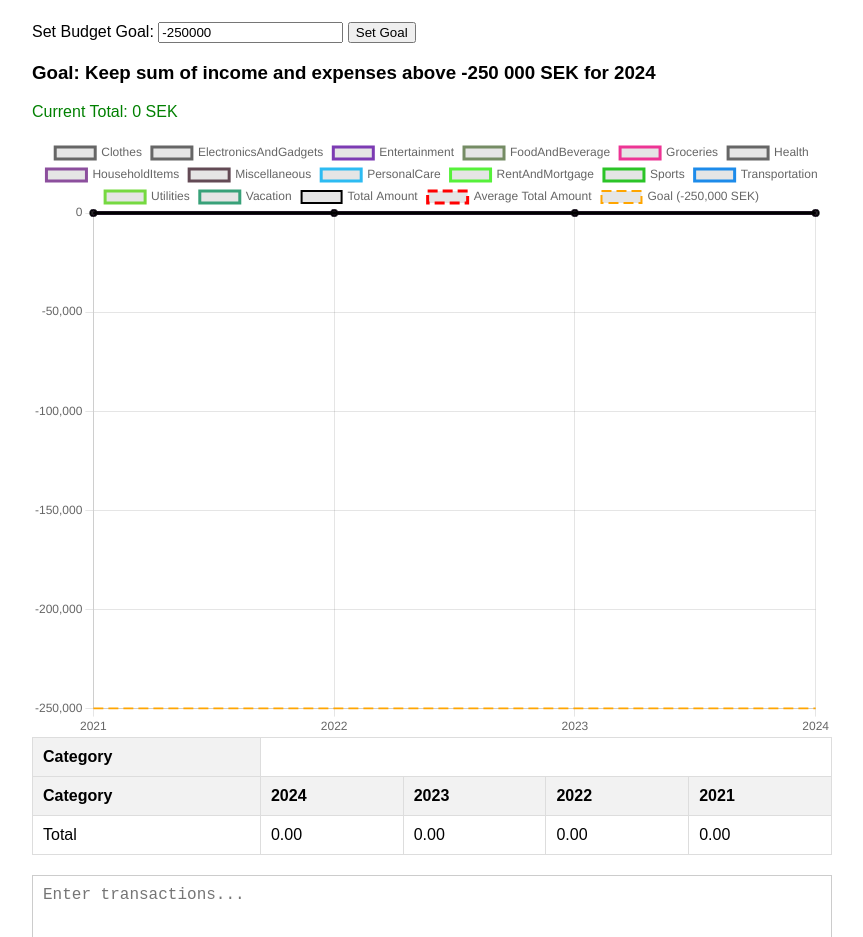
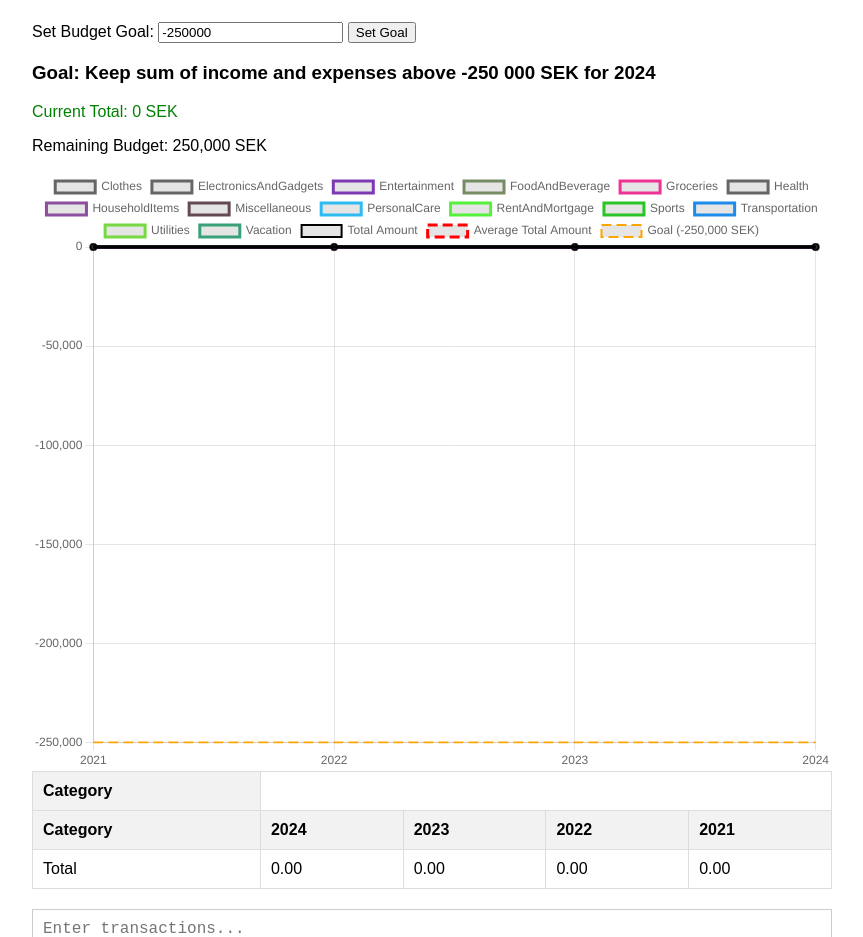
Before and after one commit to jhelgodt/Budget-Tracker, a website built with webpack: page index.html in a window 1280 px wide. Shown: the part 820-1757 px from the top of the page, without its empty margins (208-1071 px from the left). Built offline with nearby package versions, Linux system fonts and the light colour scheme.

Commit message:
Add remaining budget display for 2024
- Defined an annual budget for 2024.
- Calculated remaining budget by subtracting total expenses from the budget.
- Updated the webpage to display the remaining budget.

```diff
--- a/index.html
+++ b/index.html
@@ -294,6 +294,7 @@
           Goal: Keep sum of income and expenses above -250 000 SEK for 2024
         </h3>
         <p id="currentTotal">Current Total: 0 SEK</p>
+        <p id="remainingBudget"></p>
       </div>
 
       <canvas id="transactionChart" width="800" height="600"></canvas>
--- a/src/modules/transactions.js
+++ b/src/modules/transactions.js
@@ -271,6 +271,9 @@ export function updateChart() {
     "HouseholdItems",
   ];
 
+  // Define the annual budget for 2024 (example value, adjust as needed)
+  const annualBudget2024 = 250000; // Example budget in SEK
+
   // Filter transactions for the year 2024 and specified categories
   const filtered2024Transactions = transactions.filter((t) => {
     const transactionDate = new Date(t.date);
@@ -290,10 +293,17 @@ export function updateChart() {
     .reduce((sum, t) => sum + t.amount, 0);
 
   const currentTotal = totalIncome2024 + totalExpenses2024;
+  const remainingBudget2024 = annualBudget2024 + currentTotal;
 
+  // Display current total
   document.getElementById(
     "currentTotal"
   ).innerText = `Current Total: ${currentTotal.toLocaleString()} SEK`;
+
+  // Display remaining budget
+  document.getElementById(
+    "remainingBudget"
+  ).innerText = `Remaining Budget: ${remainingBudget2024.toLocaleString()} SEK`;
 
   // Add goal line
   const goalLine = {
```
